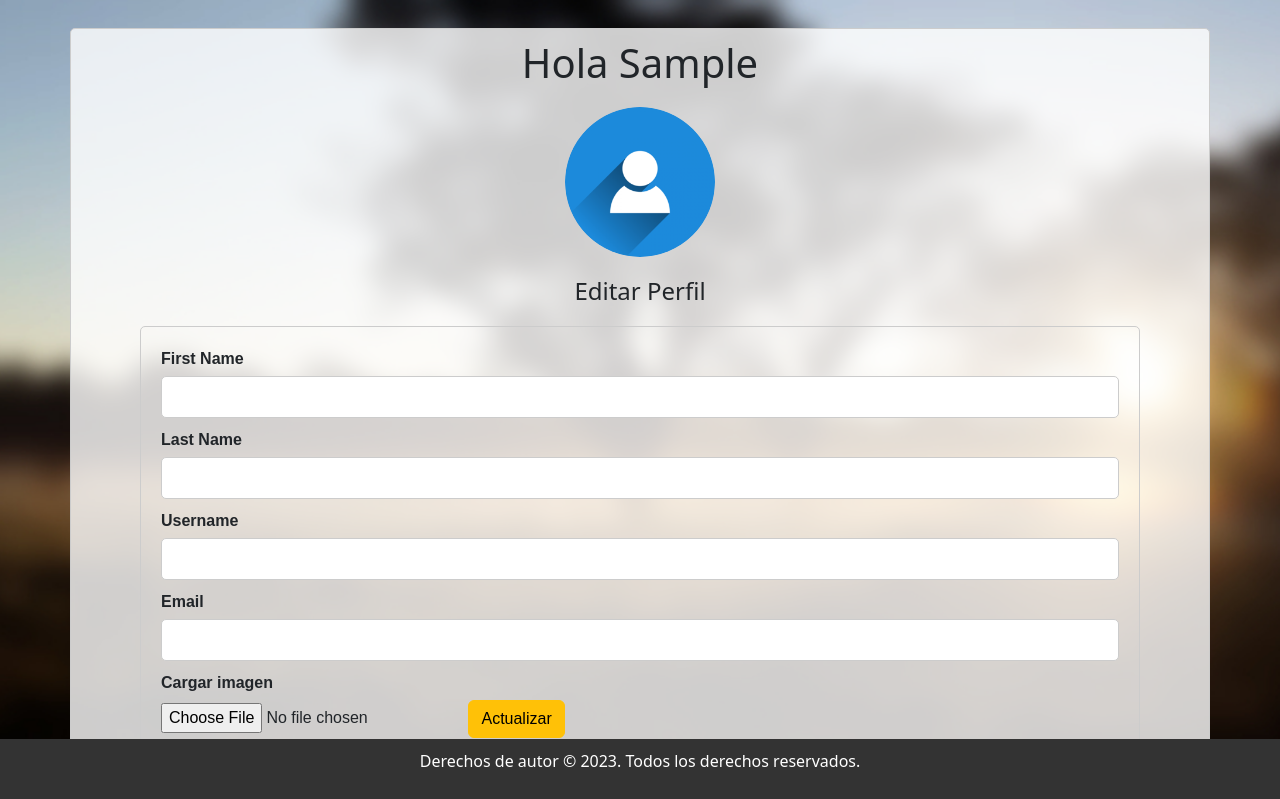
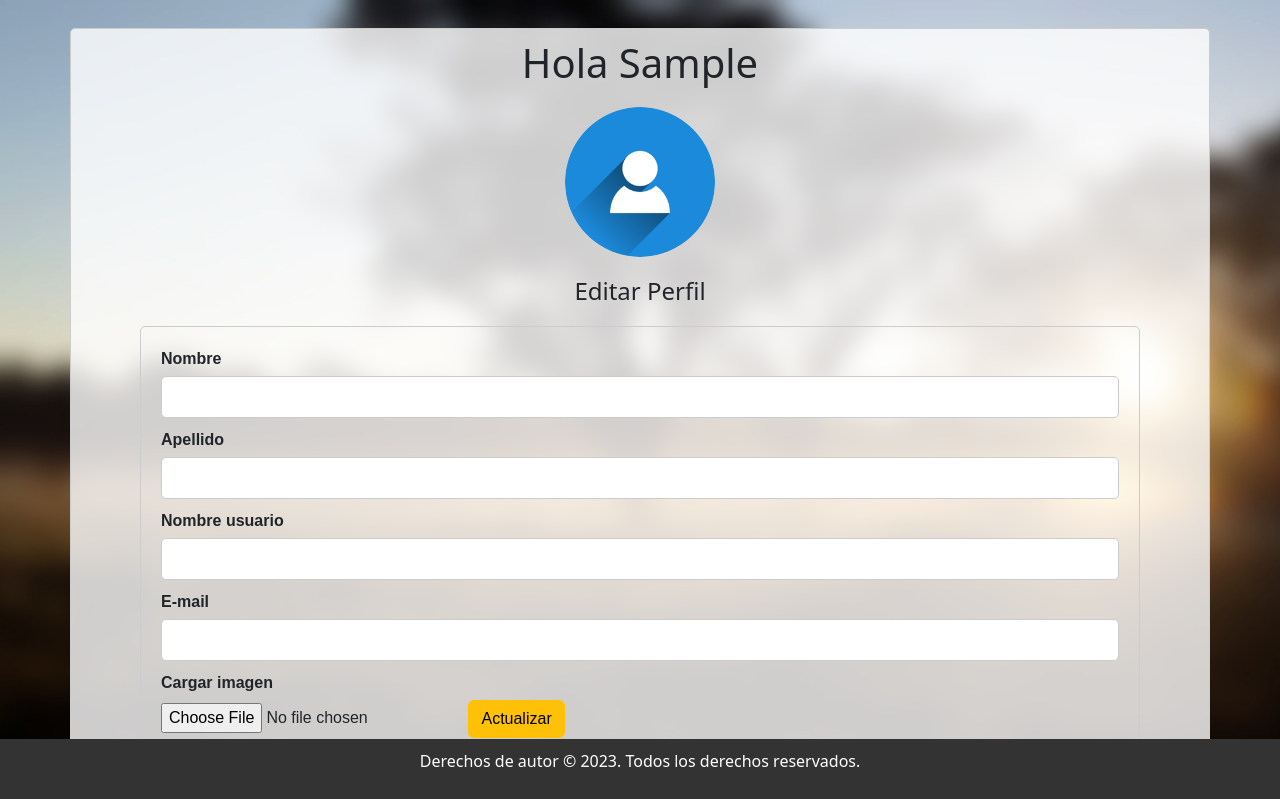
Before and after one commit to MalenaRod/G2_Desafio13, a Django app: template Blog Turismo/templates/usuarios/editar-usuario.html in a window 1280 px wide. Shown: the part 59-858 px from the top of the page. Run offline with Django 3.2, Linux system fonts and the light colour scheme; the template is opened without the code that fills it: most values are stand-ins (such as "Sample title", 1, 10 or a date in 2020); form fields are guessed from the names that the template uses.

Commit message:
se arreglan errores y se agregan iconos

```diff
--- a/Blog Turismo/core/mixins.py
+++ b/Blog Turismo/core/mixins.py
@@ -6,7 +6,7 @@ class Super_autor_mixin(UserPassesTestMixin):
         obj = self.get_object()
 
         if hasattr(obj, 'autor'):
-            return usuario == obj.contenido.autor or usuario.is_superuser or usuario == obj.autor
+            return usuario == obj.autor or usuario == obj.contenido.autor or usuario.is_superuser
 
 
 class Colab_Mixin(UserPassesTestMixin):
--- a/Blog Turismo/templates/usuarios/editar-usuario.html
+++ b/Blog Turismo/templates/usuarios/editar-usuario.html
@@ -30,19 +30,19 @@
     <form method="post" enctype="multipart/form-data">
         {% csrf_token %}
         <div class="form-group">
-            <label for="{{ form.first_name.id_for_label }}">First Name</label>
+            <label for="{{ form.first_name.id_for_label }}">Nombre</label>
             {{ form.first_name }}
         </div>
     <div class="form-group">
-        <label for="{{ form.last_name.id_for_label }}">Last Name</label>
+        <label for="{{ form.last_name.id_for_label }}">Apellido</label>
         {{ form.last_name }}
     </div>
     <div class="form-group">
-        <label for="{{ form.username.id_for_label }}">Username</label>
+        <label for="{{ form.username.id_for_label }}">Nombre usuario</label>
         {{ form.username }}
     </div>
     <div class="form-group">
-        <label for="{{ form.email.id_for_label }}">Email</label>
+        <label for="{{ form.email.id_for_label }}">E-mail</label>
         {{ form.email }}
     </div>
     <div class="form-group">
```
Also changed, not shown: Blog Turismo/static/imagen/bin.png (added), Blog Turismo/static/imagen/eraser.png (added), Blog Turismo/static/imagen/index_img.png (added).
